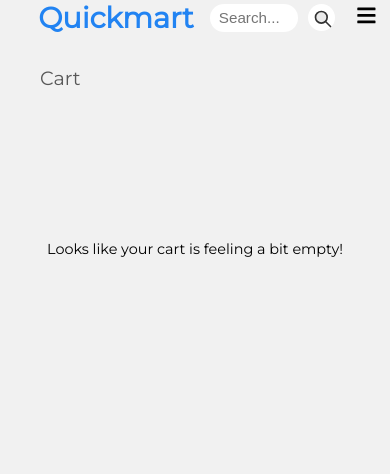
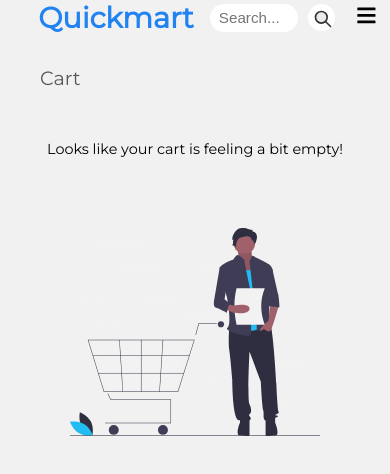
Before and after one commit to zygo1/E-shop, a React (Create React App) app: page /Cart.js in a window 390 px wide. Shown: the top 474 px of the page. Built offline with nearby package versions, Linux system fonts and the light colour scheme.

Commit message:
image in cart

```diff
--- a/src/components/Cart.js
+++ b/src/components/Cart.js
@@ -1,4 +1,5 @@
 import ItemCart from "./ItemCart.js"
+import emptyCart from '.././assets/empty_cart.svg';
 import '.././styles/Cart.css';
 import { useContext } from "react";
 import { AddItemContext } from "./useAuth";
@@ -7,6 +8,7 @@ const EmptyCartMessage = () => {
     return (
         <div className="emptyCart">
             <p>Looks like your cart is feeling a bit empty!</p>
+            <img src={emptyCart} />
         </div>
     )
 };
--- a/src/styles/Cart.css
+++ b/src/styles/Cart.css
@@ -11,8 +11,21 @@
     font-size: 1.3rem;
 }
 
+.emptyCart img{
+    margin: 50px 0px 0px 0px;
+    width: 350px;
+}
+
 @media (max-width:768px){
+    .emptyCart{
+        margin: 50px 0px 0px 0px;
+    }
     .emptyCart p:nth-child(1){
         font-size: 0.9rem;
     }
+
+    .emptyCart img{
+        margin: 50px 0px 0px 0px;
+        width: 250px;
+    }
 }
```
Also changed, not shown: src/assets/empty_cart.svg (added).
